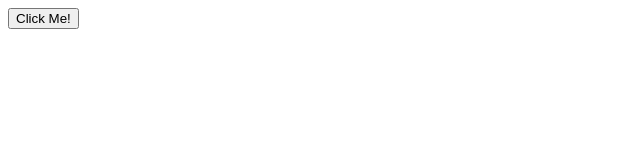
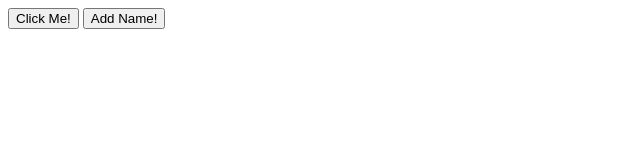
Before and after one commit to RanganadhaKishore/jsonKishore, a plain HTML site: page index.html in a window 1280 px wide. Shown: the whole page, without its empty margins (0-640 px from the left). Drawn offline with Linux system fonts and the light colour scheme.

Commit message:
Update index.html

```diff
--- a/index.html
+++ b/index.html
@@ -7,6 +7,7 @@
 </head>
 <body>
   <button id="btn">Click Me!</button>
+  <button id="btn1">Add Name!</button>
   <div id="app"></div>
   <script src="my.js"></script>
 </body>
```
